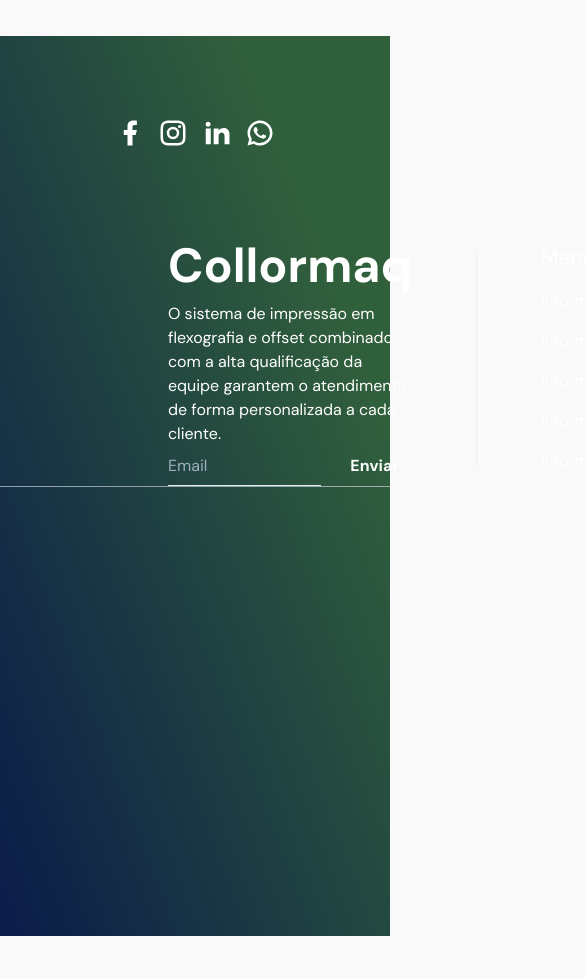
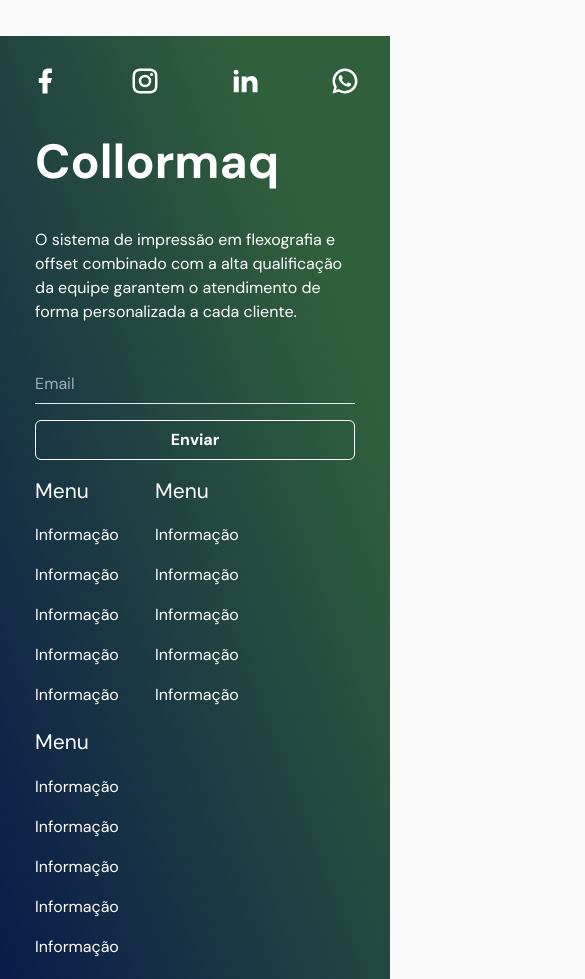
Before and after one commit to Jozimarjo/collormaq, a Next.js app: page /Home in a window 390 px wide. Shown: the part 5020-5999 px from the top of the page, 585 px wide, since content can reach past the window. Before the commit the page ends 5956 px from the top, so only its background shows below. Built offline with nearby package versions, Linux system fonts and the light colour scheme.

Commit message:
five-scetion mobile adjustmenst

```diff
--- a/src/pages/Home/FiveSection.tsx
+++ b/src/pages/Home/FiveSection.tsx
@@ -1,11 +1,12 @@
 import { Box, Button, Divider, Flex, HStack, Icon, Input, Text, VStack } from "@chakra-ui/react";
 import { RiFacebookFill, RiInstagramLine, RiLinkedinFill, RiWhatsappLine } from "react-icons/ri";
+import { ScreenSize } from "../../interfaces/ScreenSize";
 
-export default function FiveSection() {
+export default function FiveSection({ isWideVersion = true }: ScreenSize) {
     return (
-        <Box w='100%' height='900px' backgroundImage="linear-gradient(69deg, rgba(10,27,74,1) 0%, rgba(48,95,60,1) 79%)">
-            <Box p='82px' display='flex' justifyContent='center' align='center' width='100%'>
-                <Flex width='82%' justify="space-evenly">
+        <Box w='100%' backgroundImage="linear-gradient(69deg, rgba(10,27,74,1) 0%, rgba(48,95,60,1) 79%)">
+            <Box p={{ base: '30px', md: '82px' }} display='flex' justifyContent='center' align='center' width='100%'>
+                <Flex width={{ base: '100%', lg: '82%' }} justify={{ base: 'space-between', lg: 'space-evenly' }}>
                     <Icon fontSize='30' as={RiFacebookFill} />
                     <Icon fontSize='30' as={RiInstagramLine} />
                     <Icon fontSize='30' as={RiLinkedinFill} />
@@ -13,26 +14,28 @@
                 </Flex>
             </Box>
 
-            <Flex justify="center" pl='146px'>
+            <Flex justify="center" pl={{ base: '0', lg: '146px' }}>
                 <Box width="82%">
-                    <HStack spacing="16">
+                    <HStack className="MEUTESTE" alignItems={{ base: 'start', lg: 'center' }} flexDirection={{ base: 'column', lg: 'row' }} spacing={{ base: '0', lg: '16' }}>
                         <Flex direction="column">
-                            <Text fontSize="48px" fontWeight='bold'>Collormaq</Text>
-                            <Text fontSize="16px" fontWeight='normal' maxWidth="480px">
+                            <Text mb='30px' fontSize="48px" fontWeight='bold'>Collormaq</Text>
+                            <Text mb='40px' fontSize="16px" fontWeight='normal' maxWidth="480px">
                                 O sistema de impressão em flexografia e offset
                                 combinado com a alta qualificação da equipe garantem
                                 o atendimento de forma personalizada a cada cliente.
                             </Text>
-                            <Flex>
+                            <Flex direction={{ base: 'column', lg: 'row' }}>
                                 <Input mr='4' variant='flushed' placeholder='Email' />
-                                <Button width='6.25em' bg='transparent' border='1px solid #FFFFF'>
+                                <Button width={{ base: '100%', lg: '6.25em' }} bg='transparent' my='4' border='1px solid #FFFFFF'>
                                     <Text fontWeight='bold' >Enviar</Text>
                                 </Button>
                             </Flex>
                         </Flex>
-                        <Divider orientation='vertical' height='214px'></Divider>
+                        {isWideVersion && (<Divider orientation='vertical' height='214px'></Divider>)}
 
-                        <VStack spacing='4'>
+
+                        <Flex flexWrap='wrap' justify={{ base: 'sapce-between', lg: 'space-around' }}>
+                            <VStack mb='20px' mr='20px' alignItems={{ base: 'start', lg: 'center' }} spacing='4'>
                                 <Text as='h1' fontSize='21' width='100px'>
                                     Menu
                                 </Text>
@@ -53,12 +56,57 @@
                                     Informação
                                 </Text>
                             </VStack>
+                            <VStack mb='20px' mr='20px'alignItems={{ base: 'start', lg: 'center' }} spacing='4'>
+                                <Text as='h1' fontSize='21' width='100px'>
+                                    Menu
+                                </Text>
+
+                                <Text width='100px' fontSize='16'>
+                                    Informação
+                                </Text>
+                                <Text width='100px' fontSize='16'>
+                                    Informação
+                                </Text>
+                                <Text width='100px' fontSize='16'>
+                                    Informação
+                                </Text>
+                                <Text width='100px' fontSize='16'>
+                                    Informação
+                                </Text>
+                                <Text width='100px' fontSize='16'>
+                                    Informação
+                                </Text>
+                            </VStack>
+                            <VStack mb='20px' mr='20px'alignItems={{ base: 'start', lg: 'center' }} spacing='4'>
+                                <Text as='h1' fontSize='21' width='100px'>
+                                    Menu
+                                </Text>
+
+                                <Text width='100px' fontSize='16'>
+                                    Informação
+                                </Text>
+                                <Text width='100px' fontSize='16'>
+                                    Informação
+                                </Text>
+                                <Text width='100px' fontSize='16'>
+                                    Informação
+                                </Text>
+                                <Text width='100px' fontSize='16'>
+                                    Informação
+                                </Text>
+                                <Text width='100px' fontSize='16'>
+                                    Informação
+                                </Text>
+                            </VStack>
+                        </Flex>
+
                     </HStack>
+
 
                 </Box>
             </Flex>
 
-            <Divider></Divider>
+            {isWideVersion && (<Divider mt='15em' ></Divider>)}
 
         </Box >
     )
--- a/src/pages/Home/index.tsx
+++ b/src/pages/Home/index.tsx
@@ -19,7 +19,7 @@
                 <SecondSection />
                 <ThirdSection />
                 <FourthSection />
-                <FiveSection />
+                <FiveSection isWideVersion={isWideVersion} />
             </Flex>
         </>
     )
```
Lines whose indentation alone changed are shown as unchanged.
